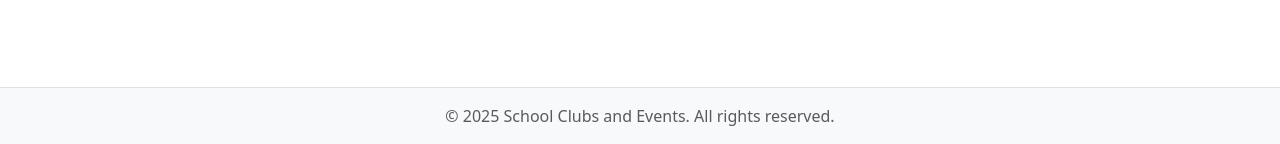
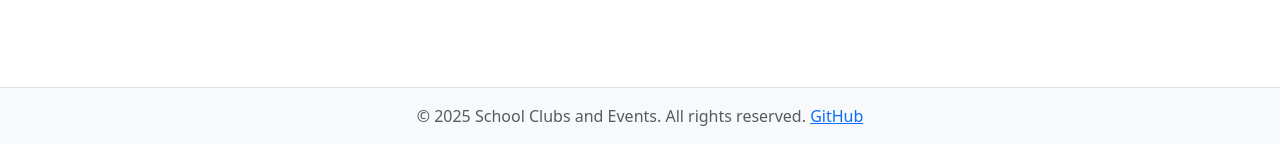
Before and after one commit to andrewpmilne/project-four-school-club-events-bookings, a Django app: a page that uses templates/base.html in a window 1280 px wide. Shown: the part 656-800 px from the top of the page. Run offline with Django 4.2, Linux system fonts and the light colour scheme; parts of the project's set-up code (start-up, migrations or seed data) failed here and were passed over.

Commit message:
add github link in footer

```diff
--- a/templates/base.html
+++ b/templates/base.html
@@ -73,8 +73,12 @@
     <footer class="bg-light text-center text-muted py-3 mt-auto border-top">
         <div class="container">
             &copy; {% now "Y" %} School Clubs and Events. All rights reserved.
+            <a href="https://github.com/andrewpmilne" target="_blank" rel="noopener noreferrer">
+                GitHub
+            </a>
         </div>
     </footer>
+
 
     <!-- Bootstrap JS Bundle CDN (includes Popper) -->
     <script src="https://cdn.jsdelivr.net/npm/bootstrap@5.3.0/dist/js/bootstrap.bundle.min.js"></script>
```
